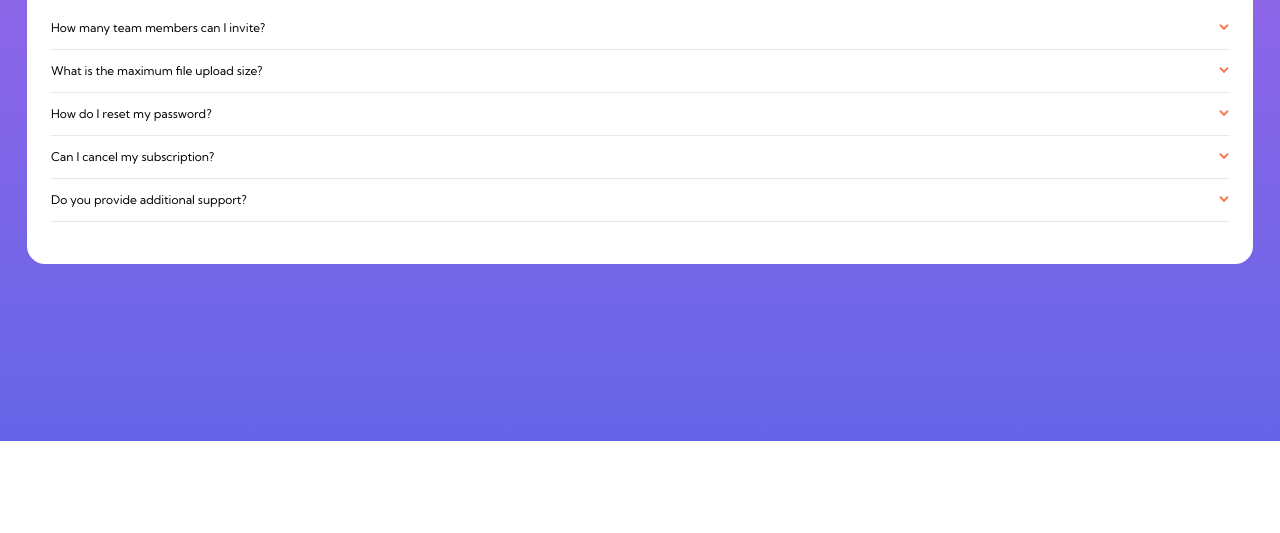
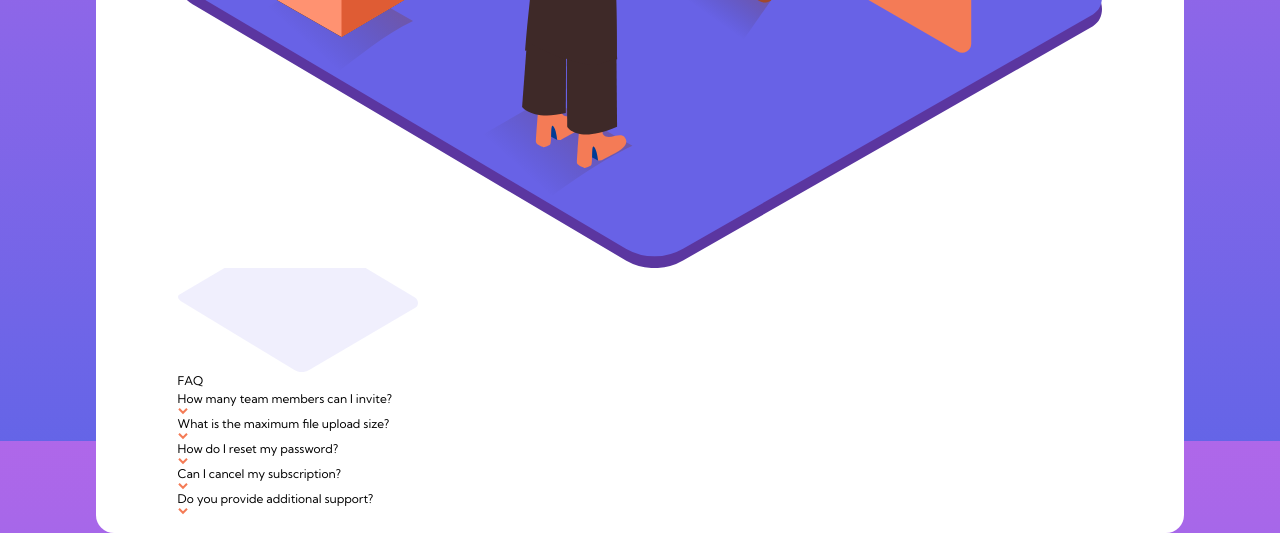
Before and after one commit to Kyriacos-Stavrinides/faq-accordion-card-main, a plain HTML site: page index.html in a window 1280 px wide. Shown: the part 359-892 px from the top of the page. Before the commit the page ends 800 px from the top, so only its background shows below. Drawn offline with Linux system fonts and the light colour scheme.

Commit message:
Updates to css

```diff
--- a/index.html
+++ b/index.html
@@ -20,8 +20,12 @@
 <body>
 
   <article id="faq">
-    <img src="./images/illustration-woman-online-mobile.svg" alt="Woman online" srcset="./images/illustration-woman-online-mobile.svg, ./images/illustration-woman-online-desktop.svg" role="image">
-    <img src="./images/bg-pattern-mobile.svg" alt="Image background patter" srcset="./images/bg-pattern-mobile.svg, ./images/bg-patter-desktop.svg" aria-disabled="true">
+    <div class="faq__imgs">
+      <img src="./images/illustration-box-desktop.svg" alt="box illustration" role="image">
+      <img src="./images/illustration-woman-online-mobile.svg" alt="Woman online" srcset="./images/illustration-woman-online-mobile.svg, ./images/illustration-woman-online-desktop.svg" role="image">
+      <img src="./images/bg-pattern-mobile.svg" alt="Image background patter" srcset="./images/bg-pattern-mobile.svg, ./images/bg-patter-desktop.svg" aria-disabled="true">
+    </div>
+
     <div class="wrapper">
       <header id="title">
         <h1>FAQ</h1>
--- a/index.js
+++ b/index.js
@@ -1,32 +1,23 @@
 function expand(target) {
-    target.nextElementSibling.classList.toggle('visibility-hidden')
+    target.lastElementChild.classList.toggle('visibility-hidden')
 }
 
 function rotate(target) {
-    target.classList.toggle('rotate')
+    target.children[1].classList.toggle('rotate')
 }
 
 function headerChange(target) {
-    target.previousElementSibling.classList.toggle('bold-font')
+    target.firstElementChild.classList.toggle('bold-font')
 }
 
-const arrowButtons = Array.from(document.querySelectorAll('img[src="./images/icon-arrow-down.svg"]'))
-const h2s = Array.from(document.querySelectorAll('.question'))
+const arrowButtons = Array.from(document.querySelectorAll('.q_a'))
 
 
-arrowButtons.forEach(element =>
+arrowButtons.forEach(element => {
+    console.log(element),
     element.addEventListener('click', () => {
         expand(element)
         rotate(element)
         headerChange(element)
     })
-)
-
-h2s.forEach(element =>
-    element.addEventListener('click', () => {
-        console.log
-        expand(element)
-        rotate(element)
-        headerChange(element)
-    })
-)
+})
--- /dev/null
+++ b/scss/base/_breakpoints.scss
@@ -0,0 +1,9 @@
+@use '../utilities/' as *;
+
+$mdBreakpoint: em(650);
+
+@mixin mdBreakpoint {
+    @media only screen and (min-width: $mdBreakpoint) {
+        @content;
+    }
+}
--- a/scss/base/_index.scss
+++ b/scss/base/_index.scss
@@ -1,3 +1,4 @@
 @forward 'colors';
 @forward 'typography';
 @forward 'resets';
+@forward 'breakpoints';
--- a/scss/components/_article.scss
+++ b/scss/components/_article.scss
@@ -3,58 +3,21 @@
 // FAQ styling
 
 #faq {
-    background-color: hsl(0, 0, 100%);
+    background-color: hsl(0 0% 100%);
     border-radius: rem(24);
-    position: relative;
 
-    >:nth-child(1) {
-        position: absolute;
-        top: rem(-128);
-        left: rem(70);
-        width: rem(280);
+    display: grid;
+    place-content: center;
+    grid-template-columns: 85%;
+    padding-block: rem(24);
+
+    &__imgs {
+        display: none;
     }
 
-    >:nth-child(2) {
-        position: absolute;
-        top: rem(12);
-        left: rem(70);
-        width: rem(280);
+    img:nth-child(1) {
+        display: none;
     }
 
-    #title {
-        color: var(--text-dark-blue);
-        font-weight: var(--fw-bold);
-        font-size: rem(42);
-    }
-
-    #questions {
-
-        .q_a {
-            border-bottom: 1px solid var(--dividers-light-grayish-blue);
-
-            .question {
-                font-size: rem(16);
-                transition: ease-in-out .2s;
-            }
-
-            img {
-                transition: ease-in-out .2s;
-            }
-
-            img:hover, img:focus {
-                cursor: pointer;
-            }
-
-            .question:hover, .question:focus {
-                color: var(--text-red);
-                cursor: pointer;
-            }
-
-            .answer {
-                transition: ease-in-out .2s;
-            }
-        }
-
-    }
 
 }
--- a/scss/components/_body.scss
+++ b/scss/components/_body.scss
@@ -4,4 +4,7 @@
 
 body {
     background: linear-gradient(var(--bg-soft-violet), var(--bg-soft-blue));
+    display: grid;
+    place-content: center;
+    grid-template-columns: 85%;
 }
--- a/scss/index.scss
+++ b/scss/index.scss
@@ -1,4 +1,3 @@
 @forward './base/';
 @forward './components/';
-@forward './layout/';
 @forward './utilities/';
--- a/scss/layout/_article.scss
+++ /dev/null
@@ -1,40 +0,0 @@
-@use '../utilities/' as *;
-
-// Article layout
-
-article {
-
-    // min-width: 100%;
-    // row-gap: rem(36);
-    padding: rem(32);
-
-    .wrapper {
-        display: grid;
-        grid-template-columns: 100%;
-        place-content: center;
-        margin-top: rem(108);
-        margin-bottom: rem(24);
-    }
-
-    header {
-        align-self: end;
-        justify-self: center;
-        padding-block: rem(24);
-    }
-
-    section {
-        display: grid;
-
-        div {
-            padding-block: rem(16);
-            display: grid;
-            row-gap: rem(16);
-            grid-template-columns: 90% 10%;
-
-            img {
-                align-self: center;
-                justify-self: end;
-            }
-        }
-    }
-}
--- a/scss/layout/_body.scss
+++ /dev/null
@@ -1,10 +0,0 @@
-@use '../utilities/' as *;
-
-// Body layout
-
-body {
-    display: grid;
-    grid-template-columns: 100%;
-    place-content: center;
-    padding-inline: rem(36);
-}
--- a/scss/layout/_index.scss
+++ /dev/null
@@ -1,2 +0,0 @@
-@forward 'body';
-@forward 'article';
```
Also changed, not shown: scss/utilities/_helperclasses.scss (+0 -7 lines), css/index.css, 1 other file.
